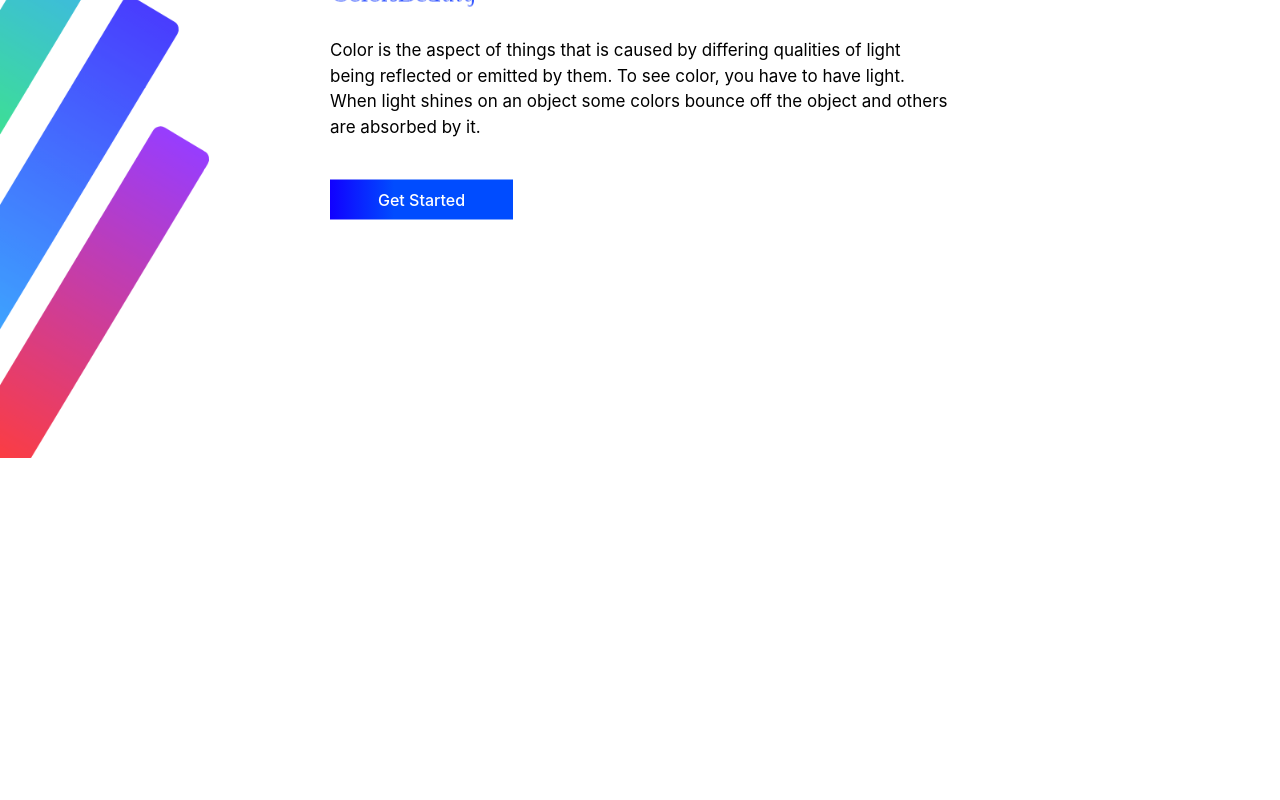
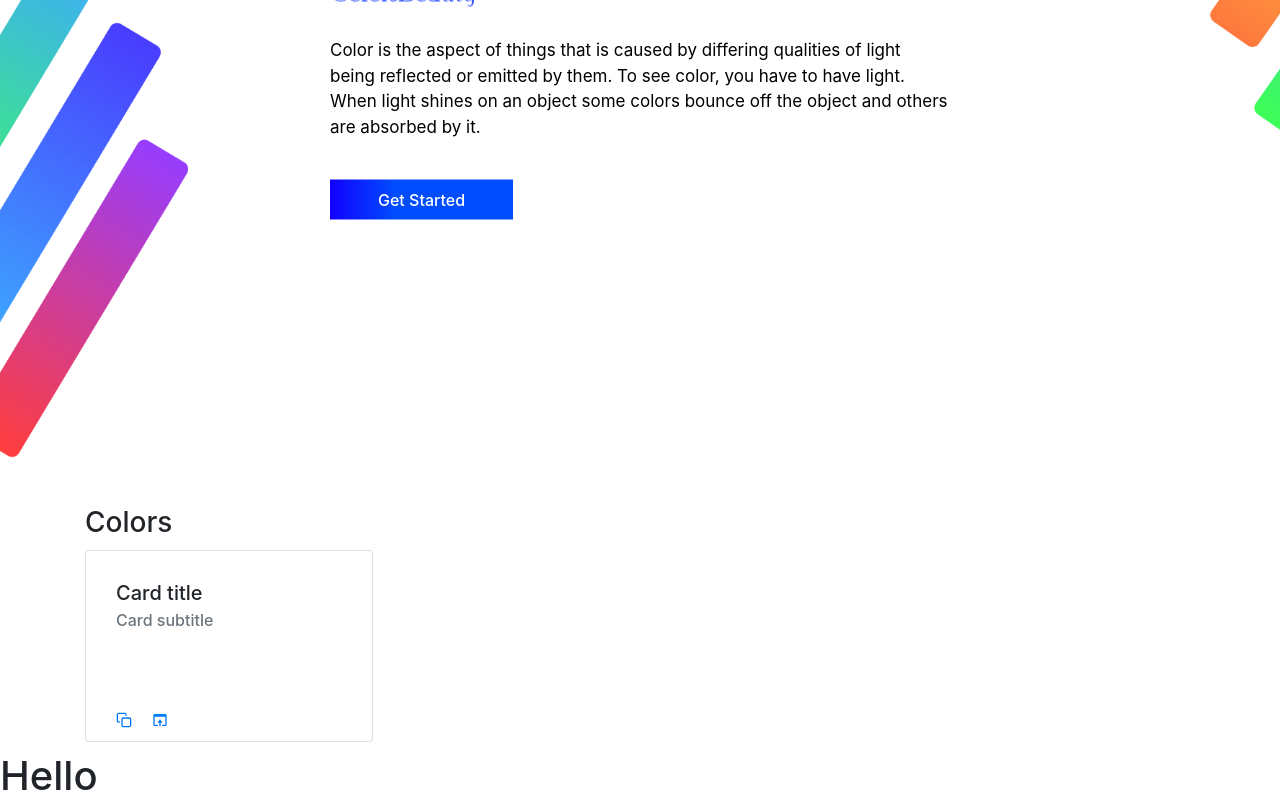
Before and after one commit to phelixdusengimana/colorsbeauty, a React (Create React App) app: page / in a window 1280 px wide. Shown: the part 320-1120 px from the top of the page. Before the commit the page ends 800 px from the top, so only its background shows below. Built offline with nearby package versions, Linux system fonts and the light colour scheme.

Commit message:
colorplates

```diff
--- a/package.json
+++ b/package.json
@@ -11,6 +11,7 @@
     "popper.js": "^1.16.1",
     "react": "^17.0.1",
     "react-dom": "^17.0.1",
+    "react-icons": "^4.1.0",
     "react-scripts": "4.0.1",
     "web-vitals": "^0.2.4"
   },
--- a/src/components/ColorPlate.js
+++ b/src/components/ColorPlate.js
@@ -1,17 +1,19 @@
+import  {BiWindowOpen} from "react-icons/bi";
+import {FiCopy} from "react-icons/fi";
 
 function ColorPlate() {
     return (
-        <div className="container">
-            <div className="card" style="width: 18rem;">
+            <div className="card" style={{width: "18rem", height: "12em", margin: "10px 0", padding: "10px", position: "relative"}}>
                 <div className="card-body">
                     <h5 className="card-title">Card title</h5>
                     <h6 className="card-subtitle mb-2 text-muted">Card subtitle</h6>
-                    <p className="card-text">Some quick example text to build on the card title and make up the bulk of the card's content.</p>
-                    <a href="/" className="card-link">Card link</a>
-                    <a href="/" className="card-link">Another link</a>
+
+                    <div className="bottomed" style={{position:"absolute",bottom:"10px"}}>
+                    <a href="javascript:void(0)" className="card-link"><FiCopy/></a>
+                    <a href="javascript:void(0)" className="card-link"><BiWindowOpen/></a>
+                    </div>
                 </div>
             </div>
-        </div>
     );
 }
 
--- a/src/pages/Home.js
+++ b/src/pages/Home.js
@@ -1,4 +1,5 @@
 import Navbar from "../components/Navbar";
+import ColorPlate from "../components/ColorPlate";
 import CoName from "../img/ColorsBeauty.png";
 function Home(){
   return(
@@ -14,7 +15,12 @@ function Home(){
            </div>
         </div>
 
+        <div className="mt-5 container">
+         <h3>Colors</h3>
+        <ColorPlate/>
+        </div>
 
+        <h1>Hello</h1>
      </div>
   );
 }
```
Also changed, not shown: 2 other files (tests, documents, lock files or other folders).
